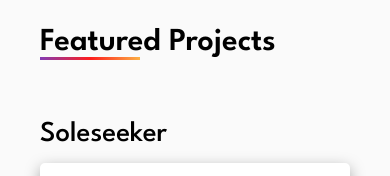
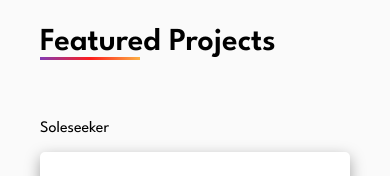
Before and after one commit to colinstoutt/portfolio_colin-stoutt, a Next.js app: page / in a window 390 px wide. Shown: the part 2280-2456 px from the top of the page. Built offline with nearby package versions, Linux system fonts and the light colour scheme.

Commit message:
fix title big

```diff
--- a/src/scss/projects.scss
+++ b/src/scss/projects.scss
@@ -144,15 +144,8 @@
       }
       &:nth-of-type(4) {
         text-align: right;
-        // padding: 2rem 0 2rem 0;
       }
 
-      &-title {
-        color: black;
-        font-size: 1.8rem;
-        font-weight: 500;
-        margin-top: 1rem;
-      }
       &-desc {
         background-color: white;
         padding: 1.5rem;
```
